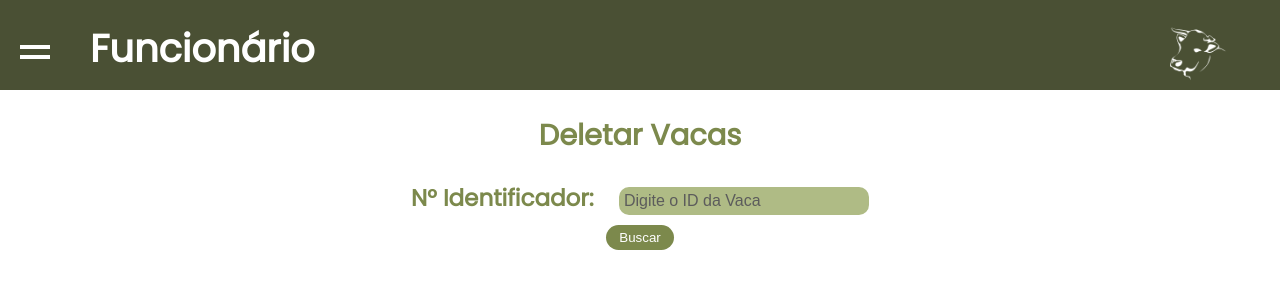
After one commit to marianacamily/AgroCare, a PHP site: page /deletarVacas.php in a window 1280 px wide. The commit adds this page. Shown: the top 300 px of the page. Run offline with PHP 8.4, Linux system fonts and the light colour scheme.

Commit message:
veterinário e funcionário - ajustes nos forms

```diff
--- a/cadastroVacas.php
+++ b/cadastroVacas.php
@@ -47,8 +47,10 @@
         <button class="menu-button" id="menuButton"></button>
             <div class="menu-box" id="menuBox">
                 <ul>
-                    <li><a href="">Remover Vacas</a></li>
-                    <li><a href="Login.php">Sair</a></li>
+                    <li><a href=cadastroVacas.php>Cadastrar Vacas</a></li>
+                    <li><a href=deletarVacas.php>Deletar Vacas</a></li>
+                    <li><a href="javascript:history.back()">Voltar</a></li>
+                    <li><a href="login.php">Sair</a></li>
                 </ul>
             </div>
         </div>
--- /dev/null
+++ b/deletarVacas.php
@@ -0,0 +1,38 @@
+<!DOCTYPE html>
+<html lang="pt-BR">
+<head>
+    <meta charset="UTF-8">
+    <meta http-equiv="X-UA-Compatible" content="IE=edge">
+    <meta name="viewport" content="width=device-width, initial-scale=1.0">
+    <link rel="stylesheet" href="style/areaVet.css">
+    <title>Área do Veterinário</title>
+</head>
+<body>
+    <div class="header">
+        <h1>Funcionário</h1>
+        <img src="vaca.png" class="imagem-vaca" width="110px">
+        <button class="menu-button" id="menuButton"></button>
+            <div class="menu-box" id="menuBox">
+                <ul>
+                    <li><a href=cadastroVacas.php>Cadastrar Vacas</a></li>
+                    <li><a href=deletarVacas.php>Deletar Vacas</a></li>
+                    <li><a href="javascript:history.back()">Voltar</a></li>
+                    <li><a href="login.php">Sair</a></li>
+                </ul>
+            </div>
+        </div>
+    </div>
+    <div class="main">
+        <div class="inputs">
+            <h2>Deletar Vacas</h2>
+            <form>
+                <div class="box1">
+                    <label>N° Identificador:</label>
+                    <input type="text" name= "pesquisar_Vaca" size="21" placeholder="Digite o ID da Vaca" pattern="[0-9]{3}" maxlength="10" required><br>
+                    <button onclick="" id="btn-buscar" class="btn-buscar">Buscar</button>
+                </div>
+            </form>
+        </div>
+        <script src="scripts/scriptCadVacas.js"></script>
+</body>
+</html>
--- a/style/areaVet.css
+++ b/style/areaVet.css
@@ -211,14 +211,14 @@ input, button {
 
 .btn-sim {
   color: white;
-  width: 70px;
-  margin-right: 20%;
+  background-color: #7c894c;
+  width: 200px;
   border-radius: 20px;
   cursor: pointer;
 }
 
 .btn-nao {
-  width: 70px;
+  width: 250px;
   color: white;
   background-color:#bb1616;
   border-radius: 20px;
```
Also changed, not shown: areaVet.html (deleted, +0 -55 lines), areaVet.php (added, +45 -0 lines).
